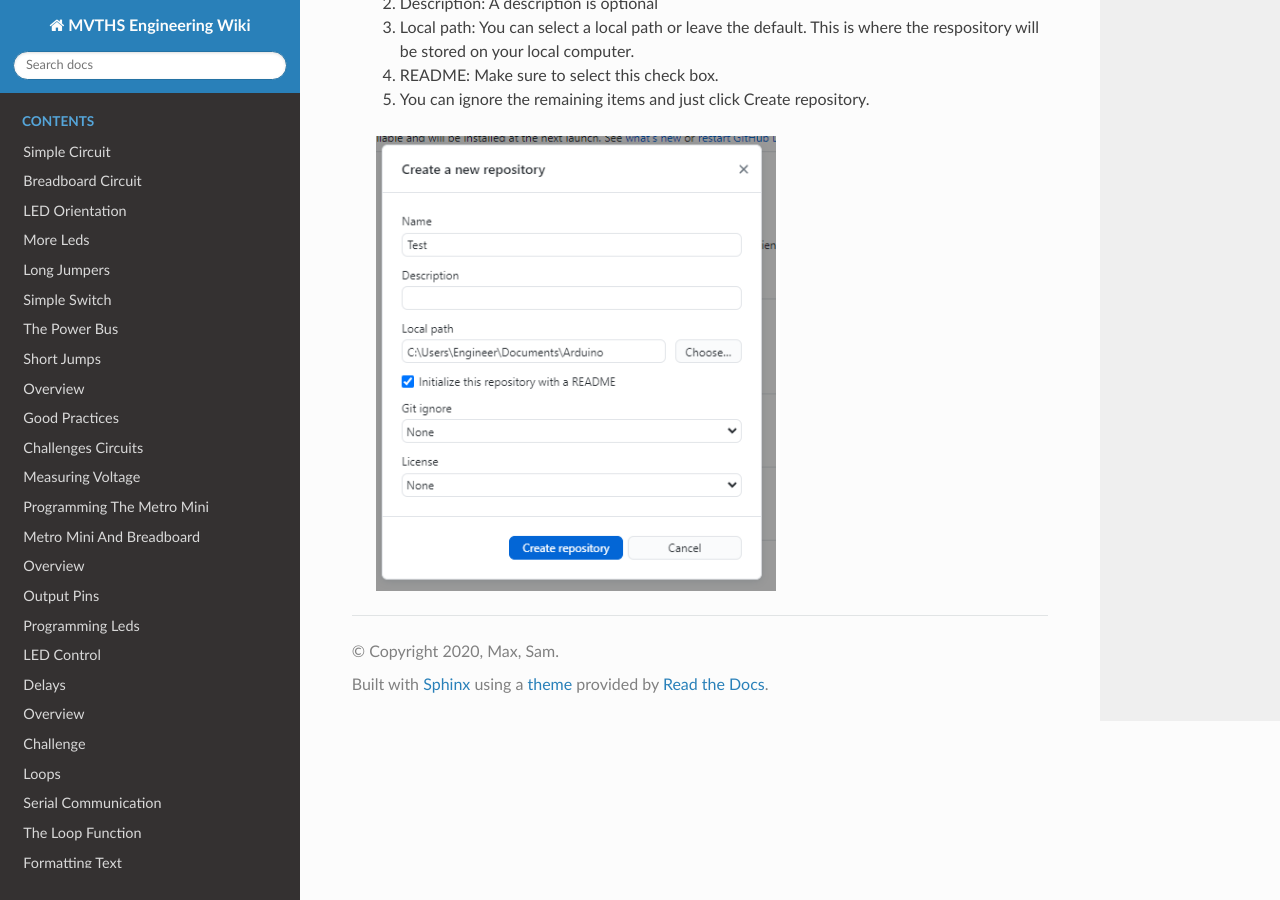
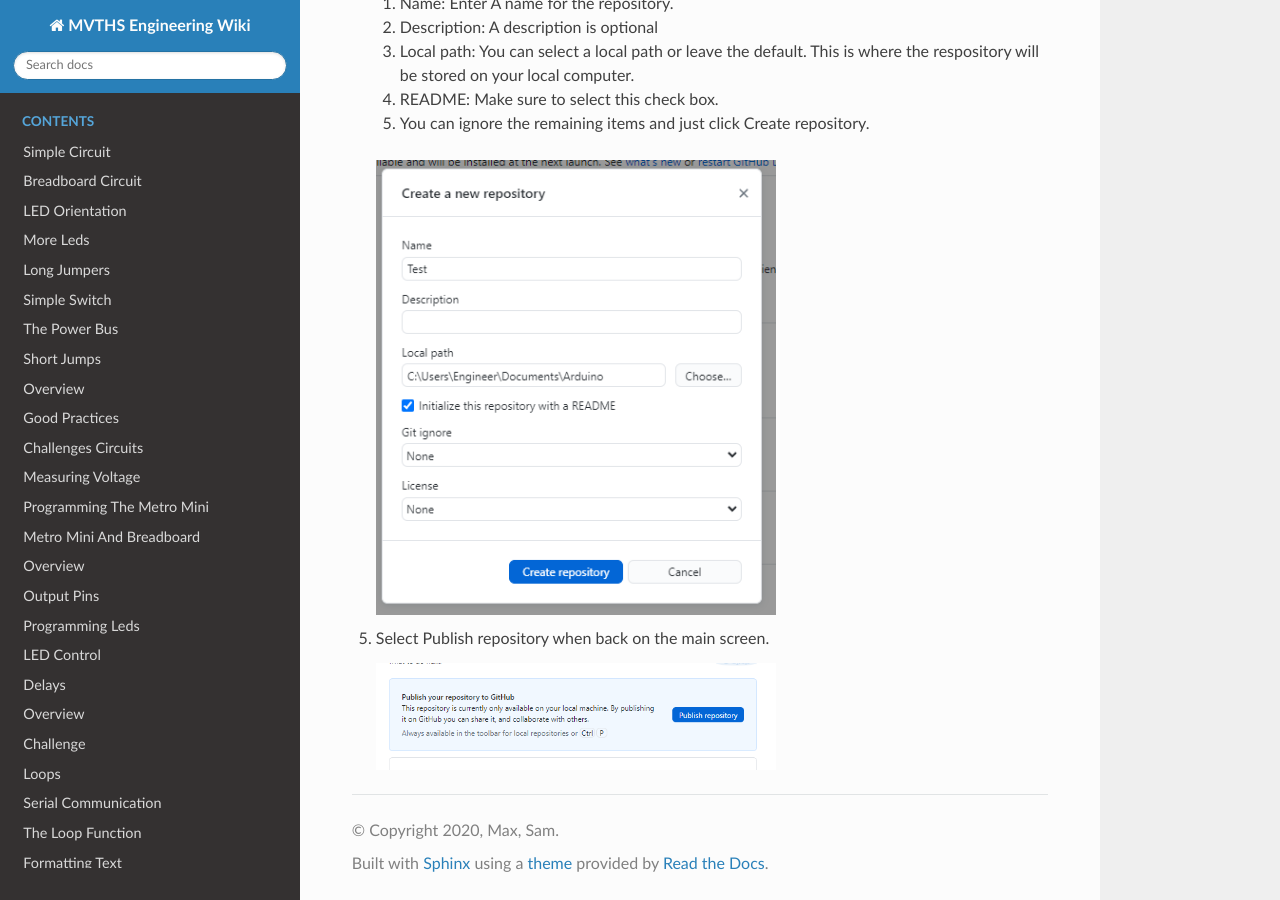
Before and after one commit to maxtkc/mvths-wiki, a Sphinx documentation site: the page built from docs/104-github.rst, in a window 1280 px wide and 900 px high, scrolled down 783 px. Built offline with Sphinx 7.4.7 and the Read the Docs theme 2.0.0, drawn with Linux system fonts in a browser that asks for light colours; pages that are not in the unit, such as notebooks, are missing from menus; some of the changed text lies outside the part shown.

Commit message:
Update 104-github.rst

```diff
--- a/docs/104-github.rst
+++ b/docs/104-github.rst
@@ -22,3 +23,9 @@ In order to make sure you continue to keep track of your files you will need to
 
    .. figure:: images/newrepo.PNG
       :width: 400px
+
+#. Select Publish repository when back on the main screen.
+
+
+   .. figure:: images/publish.PNG
+      :width: 400px
```
Also changed, not shown: other parts of docs/104-github.rst (+1 -0 lines).
